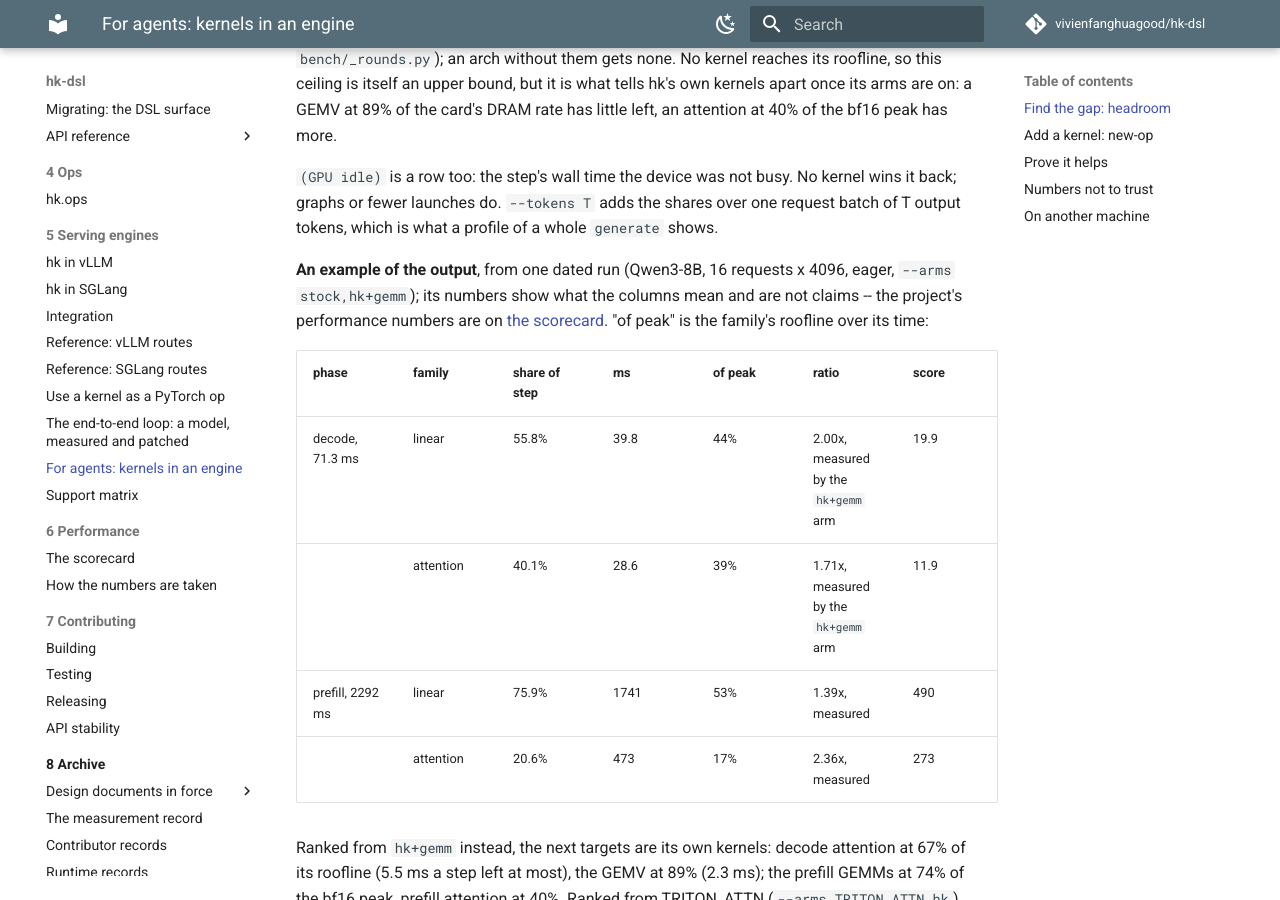
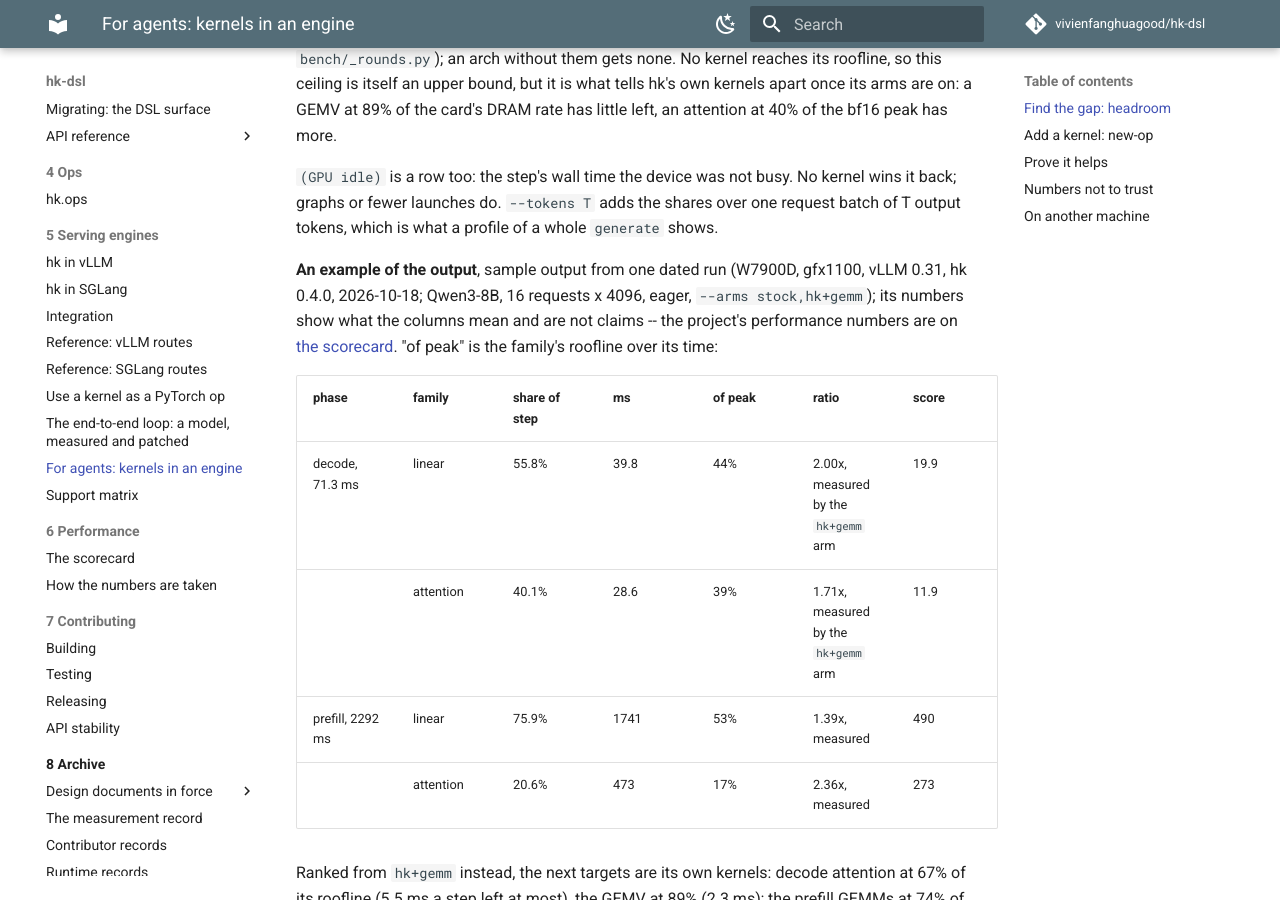
Before and after one commit to vivienfanghuagood/hk-dsl, an MkDocs documentation site: the page built from docs/agents.md, in a window 1280 px wide and 900 px high, scrolled down 2238 px. Built offline with MkDocs 1.6.1 and Material for MkDocs 9.7.7, drawn with Linux system fonts in a browser that asks for light colours; comment, search, counter and statistics services are not loaded; some of the changed text lies outside the part shown.

Commit message:
docs(agents): the two dated example runs say their GPU, engine, hk version and date
Co-Authored-By: Claude <noreply@anthropic.com>

```diff
--- a/docs/agents.md
+++ b/docs/agents.md
@@ -102,8 +102,9 @@ No kernel wins it back; graphs or fewer launches do. `--tokens T` adds the
 shares over one request batch of T output tokens, which is what a profile
 of a whole `generate` shows.
 
-**An example of the output**, from one dated run (Qwen3-8B, 16 requests x
-4096, eager, `--arms stock,hk+gemm`); its numbers show what the columns mean
+**An example of the output**, sample output from one dated run (W7900D,
+gfx1100, vLLM 0.31, hk 0.4.0, 2026-10-18; Qwen3-8B, 16 requests x 4096, eager,
+`--arms stock,hk+gemm`); its numbers show what the columns mean
 and are not claims -- the project's performance numbers are on
 [the scorecard](performance/scorecard.md). "of peak" is the family's roofline
 over its time:
@@ -234,8 +235,9 @@ metric (total, prefill, decode step) and arm, every row with the same keys:
   stock's.
 
 `--from raw.json` judges an earlier run again. **An example of the verdicts**,
-from one dated run (Qwen3-8B, the `gemm` arm, vLLM's defaults, three rounds);
-not claims -- the project's numbers are on [the scorecard](performance/scorecard.md):
+sample output from one dated run (W7900D, gfx1100, vLLM 0.31, hk 0.4.0,
+2026-10-18; Qwen3-8B, the `gemm` arm, vLLM's defaults, three rounds); not
+claims -- the project's numbers are on [the scorecard](performance/scorecard.md):
 
 | ctx x batch | total | prefill | decode step |
 |---|---|---|---|
```
